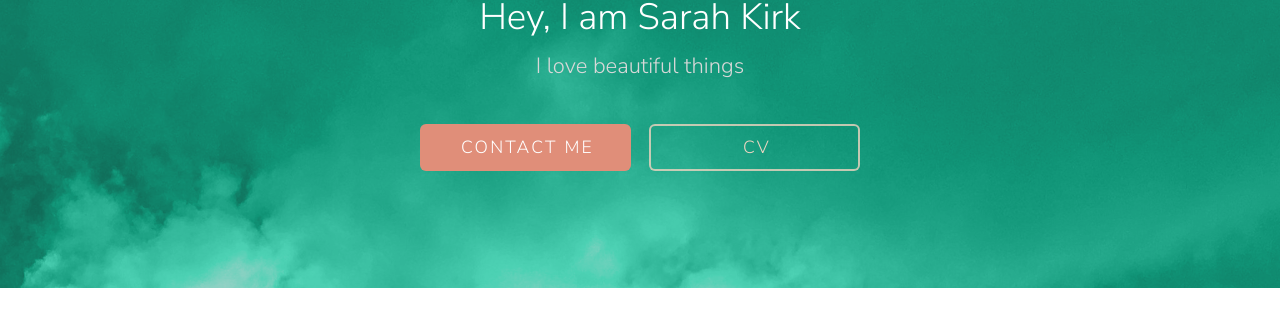
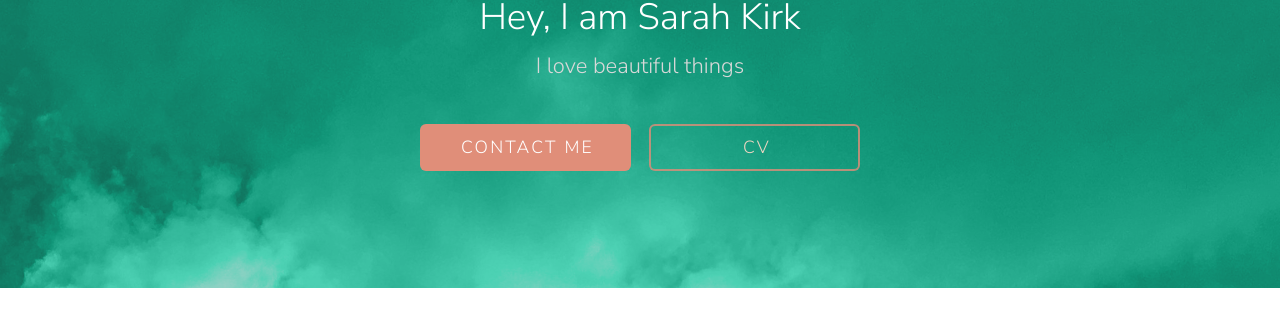
Before and after one commit to Kharsikar/kharsikar.github.io, a Jekyll site: the page built from index.html, in a window 1280 px wide. Shown: the part 162-476 px from the top of the page. Built offline with Jekyll 4.4.1, drawn with Linux system fonts in a browser that asks for light colours.

Commit message:
cv button colour

```diff
--- a/css/style.css
+++ b/css/style.css
@@ -1024,16 +1024,16 @@
 		}
 
 		#banner .button.alt {
-			box-shadow: inset 0 0 0 2px rgba(239, 213, 192, 0.8);
+			box-shadow: inset 0 0 0 2px rgba(224, 142, 121, 0.8);
 			color: #efd6c2 !important;
 		}
 
 			#banner .button.alt:hover {
-				background-color: rgba(236, 143, 67, 0.275);
+				background-color: rgba(224, 142, 121, 0.27);
 			}
 
 			#banner .button.alt:active {
-				background-color: rgba(236, 143, 67, 0.4);
+				background-color: rgba(224, 142, 121, 0.4);
 			}
 
 			#banner .button.alt.icon:before {
```
